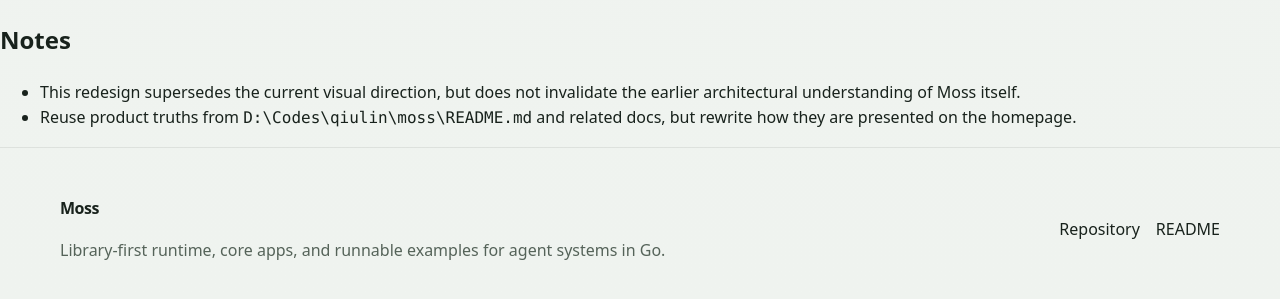
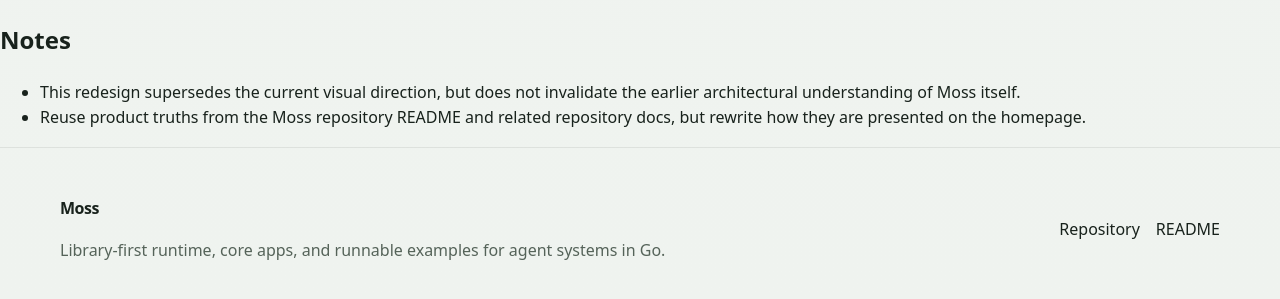
Before and after one commit to mossagents/mossagents.github.io, a Jekyll site: the page built from docs/superpowers/specs/2026-04-09-moss-landing-skyline-redesign-design.md, in a window 1280 px wide and 900 px high, scrolled down 5734 px. Shown: the part 573-872 px from the top of the window. Built offline with Jekyll 4.4.1, drawn with Linux system fonts in a browser that asks for light colours; our own code applies the rules of GitHub Pages for plain Markdown files.

Commit message:
docs: finalize skyline-inspired landing redesign spec
Co-authored-by: Copilot <223556219+Copilot@users.noreply.github.com>

```diff
--- a/docs/superpowers/specs/2026-04-09-moss-landing-skyline-redesign-design.md
+++ b/docs/superpowers/specs/2026-04-09-moss-landing-skyline-redesign-design.md
@@ -258,4 +258,4 @@ The redesign is complete when:
 ## Notes
 
 - This redesign supersedes the current visual direction, but does not invalidate the earlier architectural understanding of Moss itself.
-- Reuse product truths from `D:\Codes\qiulin\moss\README.md` and related docs, but rewrite how they are presented on the homepage.
+- Reuse product truths from the Moss repository README and related repository docs, but rewrite how they are presented on the homepage.
```
